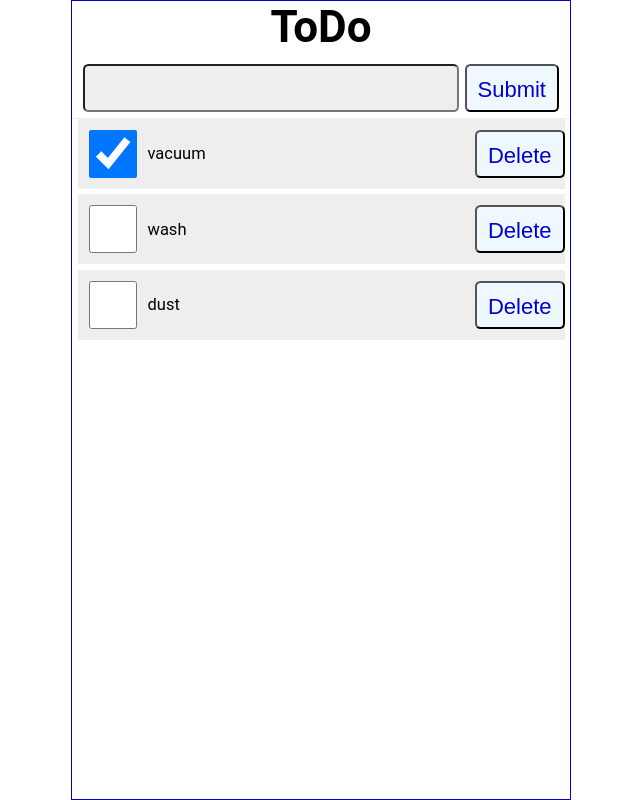
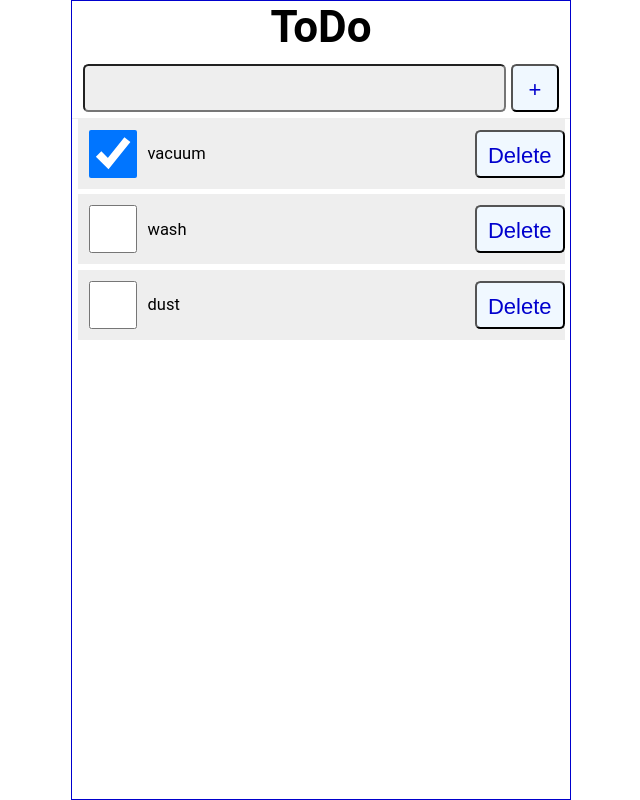
Before and after one commit to nkped/repo-todo-client, a React (Create React App) app: page / in a window 1280 px wide. Shown: the whole page, without its empty margins (319-959 px from the left). Built offline with nearby package versions, Linux system fonts and the light colour scheme.

Commit message:
done except from local storage

```diff
--- a/src/AddItem.js
+++ b/src/AddItem.js
@@ -4,11 +4,11 @@ const AddItem = ({newItem, setNewItem, handleSubmit}) => {
   return (
     <form className='addForm' onSubmit={handleSubmit}>
         <input className='item'
-        type='text'
-        value={newItem}
-        onChange={(e) => setNewItem(e.target.value)}
+          type='text'
+          value={newItem}
+          onChange={(e) => setNewItem(e.target.value)}
          />
-         <button type='submit' >Submit</button>
+         <button type='submit'>+</button>
     </form>
   )
 }
--- a/src/App.js
+++ b/src/App.js
@@ -16,25 +16,18 @@ function App() {
 
   const createItem = (item) => {
   const id = items[items.length - 1].id + 1
-    console.log(id)
-     const myNewItem = { id, checked: false, item }
-     console.log(myNewItem)
-     const listItems = [...items, myNewItem ]
-     console.log(listItems)
+    const myNewItem = { id, checked: false, item }
+    const listItems = [...items, myNewItem ]
     setItems(listItems)
   }
 
-
-
   const handleSubmit = (e) => {
     e.preventDefault()
-    console.log(newItem)
     createItem(newItem)
-
+    setNewItem('')
   }
 
   const handleCheck = (id) => {
-
     const listItems = items.map((item) => item.id === id ? { ...item, checked: !item.checked} : item )
     setItems(listItems)
   }
@@ -44,6 +37,7 @@ function App() {
     const listItems = items.filter((item) => item.id !== id)
     setItems(listItems)
   }
+
 
   return (
     <div className="App">
```
